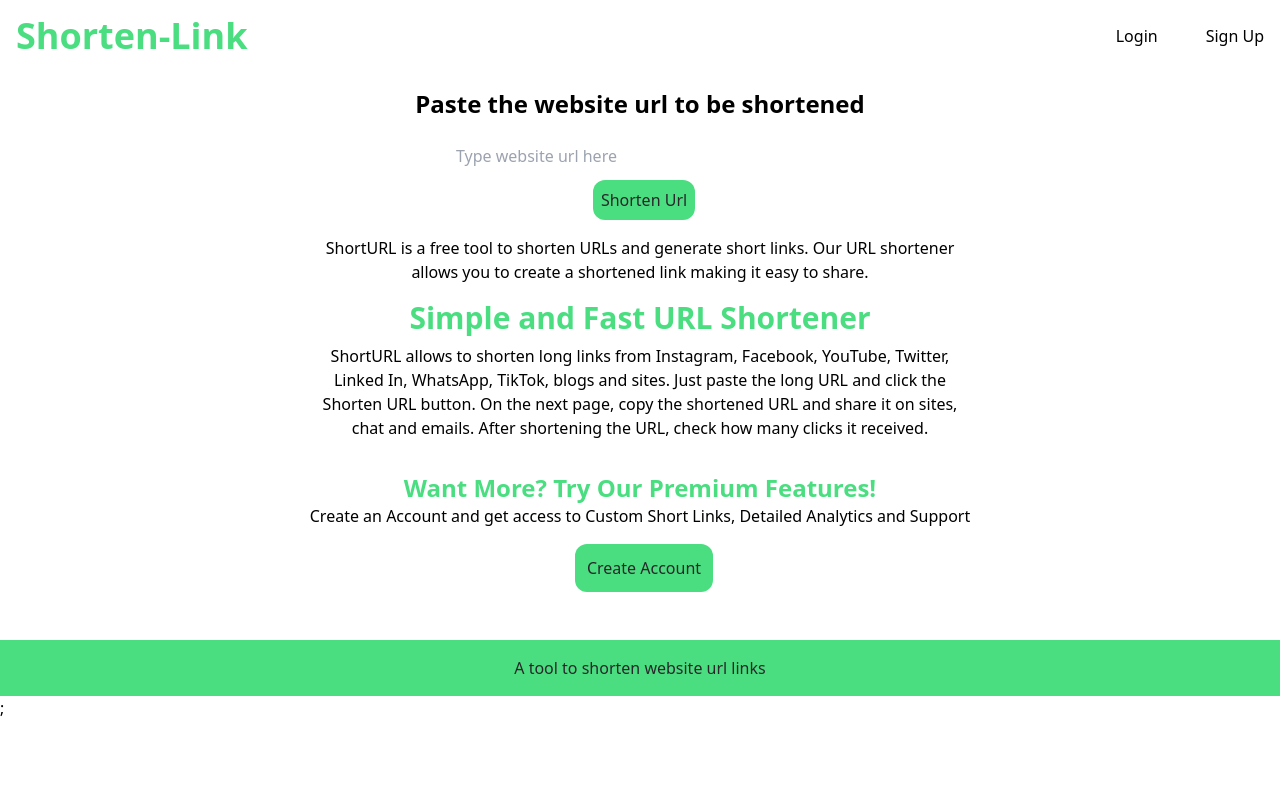
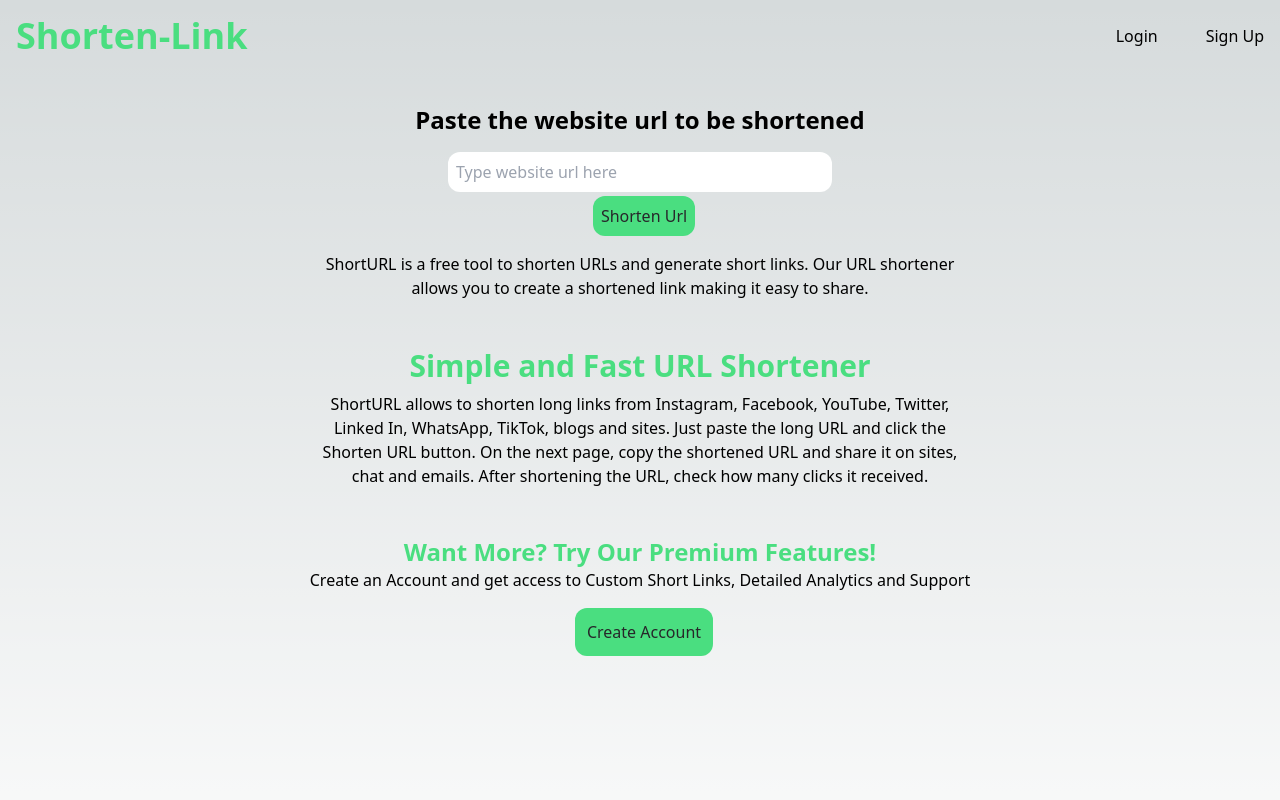
Before and after one commit to mannyIlupeju/urlShortener, a Next.js app in the folder urlshortenerapp/: page / in a window 1280 px wide. Shown: the top 800 px of the page. Built offline with nearby package versions, Linux system fonts and the light colour scheme.

Commit message:
fixed ui for result and home page

```diff
--- a/urlshortenerapp/src/components/Footer/index.tsx
+++ b/urlshortenerapp/src/components/Footer/index.tsx
@@ -2,7 +2,7 @@ import React from 'react';
 
 const Footer = () => {
     return (
-        <footer className="bg-green-400 ">
+        <footer className="bg-green-400 h-fit">
             <div className="text-center text-zinc-800 p-4 flex flex-col gap-4">
                 <p>A tool to shorten website url links</p>
             </div>
--- a/urlshortenerapp/src/pages/HomePage/index.tsx
+++ b/urlshortenerapp/src/pages/HomePage/index.tsx
@@ -12,7 +12,6 @@ const HomePage = () => {
     const {setShortenedUrl, setIsLoading, isRegistered, setIsRegistered} = useGlobalContext()
 
     async function submitUrl() {
-
         let data;
         setIsLoading(true)
 
@@ -61,8 +60,8 @@ const HomePage = () => {
 
 
 return (
-    <main>
-        <section className="container mx-auto mb-4">
+    <main className="h-screen">
+        <section className="container mx-auto my-8">
             <div className="my-4 md:my-4">
                 <div className="mx-auto gap-10 justify-center w-full lg:w-1/2 background translate-y-50">
                     <h2 className="text-xl md:text-2xl font-semibold text-center">Paste the website url to be shortened</h2>
@@ -94,7 +93,7 @@ return (
             </div>
         </section>
 
-        <section className="flex flex-col justify-center text-center mb-8">
+        <section className="flex flex-col justify-center text-center my-12">
             <h2 className="text-3xl font-bold text-green-400">Simple and Fast URL Shortener</h2>
             <div className="flex justify-center mt-2">
                 <p className="text-center md:w-1/2">ShortURL allows to shorten long links from Instagram, Facebook, YouTube, Twitter, Linked In, WhatsApp, TikTok, blogs and sites.
@@ -106,7 +105,7 @@ return (
 
 
 
-        <section className="flex flex-col justify-center text-center mb-12">
+        <section className="flex flex-col justify-center text-center my-12">
             <h2 className="text-2xl font-bold text-green-400">Want More? Try Our Premium Features!</h2>
             <p>Create an Account and get access to Custom Short Links, Detailed Analytics and Support</p>
             <div className="mt-4">
--- a/urlshortenerapp/src/pages/result/index.tsx
+++ b/urlshortenerapp/src/pages/result/index.tsx
@@ -114,11 +114,11 @@ const ResultPage = () => {
                             }
                         <div>
                          <div className="flex md:flex-row flex-col justify-center gap-4">
-                            <Button
+                            {/* <Button
                             variant="contained"
                             onClick={handleTotalClicks}>
                                 Total of clicks of your short URL
-                            </Button>
+                            </Button> */}
                             <Button
                             variant="contained"
                             className="mt-4 md:mt-0 md:ml-2 p-4 w-fit rounded-xl md:w-auto"
--- a/urlshortenerapp/src/styles/globals.css
+++ b/urlshortenerapp/src/styles/globals.css
@@ -1,3 +1,33 @@
 @tailwind base;
 @tailwind components;
 @tailwind utilities;
+
+:root {
+  --foreground-rgb: 0, 0, 0;
+  --background-start-rgb: 214, 219, 220;
+  --background-end-rgb: 255, 255, 255;
+}
+
+@media (prefers-color-scheme: dark) {
+  :root {
+    --foreground-rgb: 255, 255, 255;
+    --background-start-rgb: 0, 0, 0;
+    --background-end-rgb: 0, 0, 0;
+  }
+}
+
+body {
+  color: rgb(var(--foreground-rgb));
+  background: linear-gradient(
+      to bottom,
+      transparent,
+      rgb(var(--background-end-rgb))
+    )
+    rgb(var(--background-start-rgb));
+}
+
+@layer utilities {
+  .text-balance {
+    text-wrap: balance;
+  }
+}
```
